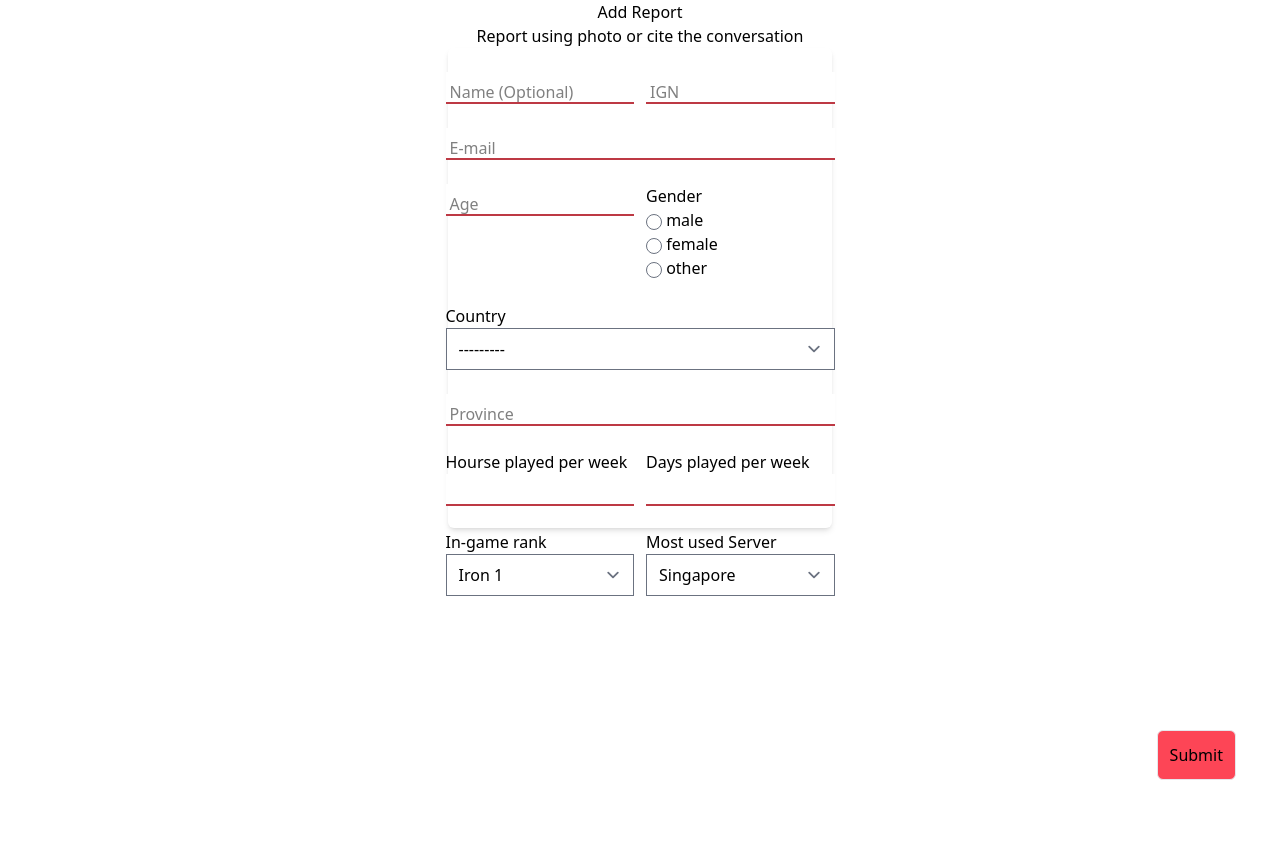
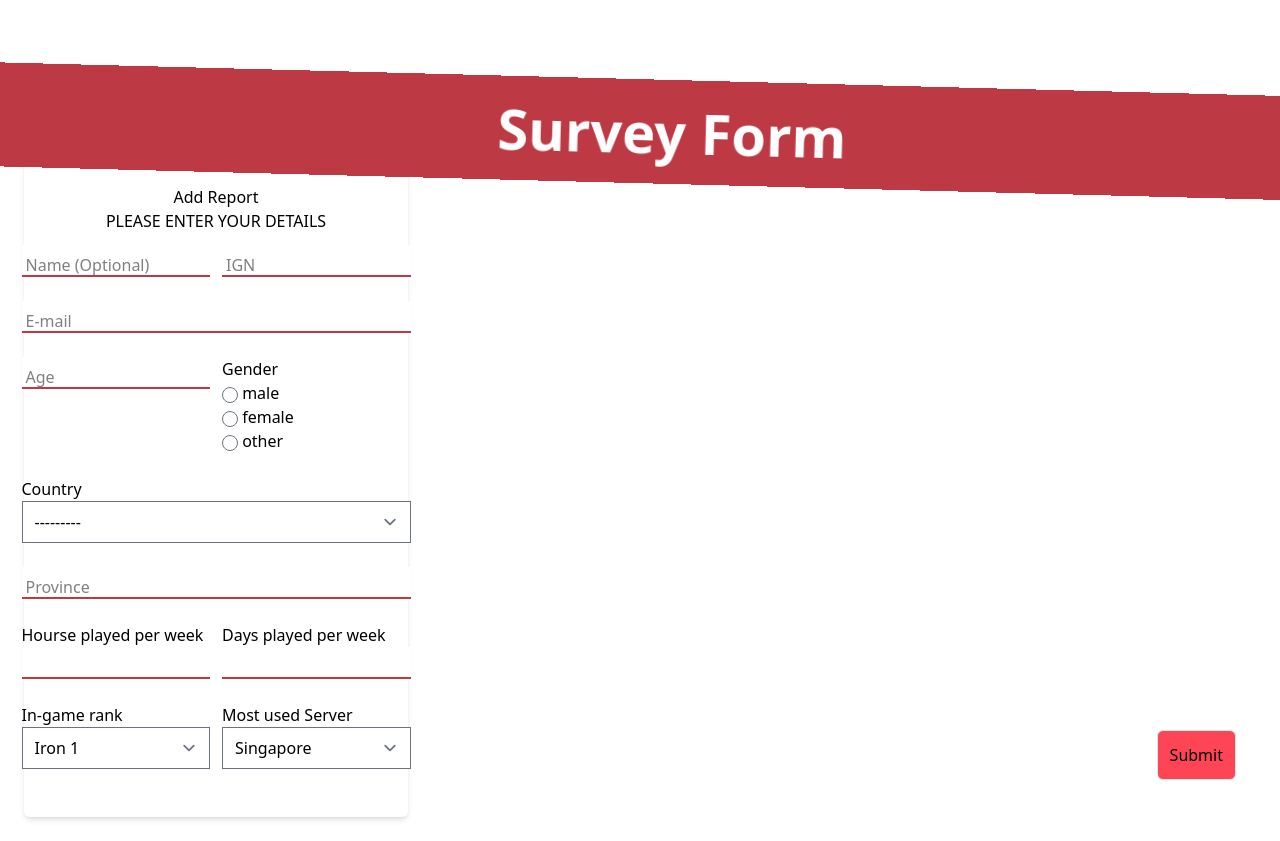
Before and after one commit to cooldragon12/toxicity-detection-thesis, a Django app: template src/report/templates/add_report.html in a window 1280 px wide; the page is wider, and only the part inside the window is pictured. Before the commit the page ends 780 px from the top of that part, so only its background shows below. Run offline with Django 4.2, Linux system fonts and the light colour scheme; the template is opened without the code that fills it: values that come from a table or form of the project are taken from there, others are empty; parts of the project's set-up code (start-up, migrations or seed data) failed here and were passed over; some libraries are stand-ins or nearby versions.

Commit message:
Added navigation bar and the banner

```diff
--- a/src/report/templates/add_report.html
+++ b/src/report/templates/add_report.html
@@ -1,19 +1,25 @@
 {% extends 'layout.html' %}
+{% load static%}
 
 {% block title %}Add Report{% endblock title %}
 
 
 {% block content %}
-<div class="flex flex-col justify-center items-center">
+<div class="flex flex-col justify-center relative h-[100vh] ">
 
+
+    <div class="bg-secondary fixed w-[110%] h-[13%] left-[-2rem] top-20 rotate-[1.5deg] z-20 flex justify-center text-center items-center">
+        <h1 class="text-white font-bold text-[3.5em] subpixel-antialiased">Survey Form</h1>
+    </div>
+    <form method="post" class="flex justify-between h-fit pt-[13%]">
+        {% csrf_token %}
+        <div class="flex justify-between h-[100%]">
+            <div class="flex flex-wrap items-center justify-center m-6 rounded-md shadow-md w-[30vw] ">
+                <div id="demography-form" class="flex flex-col p-6">
+                    <div class="flex flex-col my-3 justify-center text-center">
                         <h1>Add Report</h1>
-    <p class="text-text">Report using photo or cite the conversation</p>
-
-    <form method="post" class="flex flex-col justify-center items-center w-[200vw]">
-        {% csrf_token %}
-        <div class="flex flex-wrap items-center justify-center p-6 rounded-md shadow-md w-[30vw] h-[60vh]">
-            <div id="demography-form" class="flex flex-col ">
-                {% comment %} {% for input in form %} {% endcomment %}
+                        <p class="text-text">PLEASE ENTER YOUR DETAILS</p>
+                    </div>
                     <div class="flex gap-3">
                         <div class="input_container">
                             {% comment %} Name Input {% endcomment %}
@@ -91,25 +97,33 @@
                             {{ form.often_server.errors }}
                         </div>
                     </div>
-                {% comment %} {% endfor %} {% endcomment %}
                 </div>
+            </div>
+            <div class="flex justify-center">
+                {% comment %} <div class="bg-[url({% static "theme/fade.jpg" %})]"> {% endcomment %}
 
                 </div>
                 <div class="">
+                    <p>PLEASE MAKE SURE TO ENTER IGN AND CONTACT DETAILS FOR THE RAFFLE</p>
+                </div>
+            </div>
+         </div>
+        {% comment %} <div class="flex flex-wrap items-center justify-center p-6 rounded-md shadow-md w-[30vw] h-[60vh]">
             {% if formset%}
             {{ formset.management_form }}
             <div id="report-form-list" class="flex flex-wrap items-center justify-center p-6 rounded-md shadow-md">
                 {% for form in formset %}
-                <div id='player-entry-form-0' class='report-form'>
+                <div id='player-entry-form-0' class='report-form flex flex-col justify-center items-center'>
                     <div class="input_container">
                         <label for="{{ form.text.id_for_label }}" >{{ form.text.label }}</label>
                         {{ form.text }}
                         {{ form.text.errors }}
                     </div>
-                    <div class="input_container">
-                        <label class="input-image-label" for="{{ form.screenshot.id_for_label }}" >{{ form.screenshot.label }}</label>
-                        {{ form.screenshot }}
+                    <div class="input_container_dropdown">
+                        <label class="drop-zone-label" for="{{ form.screenshot.id_for_label }}" >{{ form.screenshot.label }}</label>
+                        <input type="file" name="screenshot" accept="image/*" class="drop-zone-input" id="{{ form.screenshot.id_for_label }}">
                         {{ form.screenshot.errors }}
+                        <div class="drop-zone-preview"></div>
                     </div>
                     <div class="input_container">
                         <label class="input-text-label" for="{{ form.description.id_for_label }}" >{{ form.description.label }}</label>
@@ -118,18 +132,19 @@
                     </div>
                 </div>
                 {% endfor %}
+            </div>
             <button id="report-add-button" class="border-spacing-1 border rounded-md p-3 hover:bg-slate-500 transition-colors" type="button">Add</button>
-            </div>
             <div id="report-form-empty" class="hidden">
                     <div class="input_container">
                         <label for="{{ formset.empty_form.text.id_for_label }}" >{{ formset.empty_form.text.label }}</label>
                         {{ formset.empty_form.text }}
                         {{ formset.empty_form.text.errors }}
                     </div>
-                    <div class="input_container">
-                        <label class="input-image-label" for="{{ formset.empty_form.screenshot.id_for_label }}" >{{ formset.empty_form.screenshot.label }}</label>
-                        {{ formset.empty_form.screenshot }}
+                    <div class="input_container_dropdown" for="{{ formset.empty_form.screenshot.id_for_label }}">
+                        <label class="drop-zone-label" for="{{ formset.empty_form.screenshot.id_for_label }}" >{{ formset.empty_form.screenshot.label }}</label>
+                        <input type="file" name="screenshot" accept="image/*" class="drop-zone-input" id="{{ formset.empty_form.screenshot.id_for_label }}">
                         {{ formset.empty_form.screenshot.errors }}
+                        <div class="drop-zone-preview"></div>
                     </div>
                     <div class="input_container">
                         <label class="input-text-label" for="{{ formset.empty_form.description.id_for_label }}" >{{ formset.empty_form.description.label }}</label>
@@ -139,7 +154,7 @@
 
             </div>
             {% endif %}
-        </div>
+        </div> {% endcomment %}
         <div id="button-section" class="fixed bottom-5 right-9 flex justify-between items-center px-2">
             <button class=" border-spacing-1 bg-primary border rounded-md p-3 hover:bg-accent transition-colors" type="submit">Submit</button>
         </div>
@@ -149,6 +164,65 @@
 
 {% block scripts %}
 <script>
+    window.addEventListener("DOMContentLoaded", () => {
+        function handlingNewEntry(){
+            const dropZones = document.querySelectorAll(".input_container_dropdown");
+            dropZones.forEach((dropZone) => {
+
+                const fileInput = dropZone.querySelector(".drop-zone-input");
+                const previewContainer = dropZone.querySelector(".drop-zone-preview");
+                dropZone.addEventListener("click", () => {
+                    fileInput.click();
+                });
+
+                dropZone.addEventListener("dragover", (e) => {
+                    e.preventDefault();
+                    dropZone.classList.add("drop-zone-active");
+                });
+
+                dropZone.addEventListener("dragleave", () => {
+                    dropZone.classList.remove("drop-zone-active");
+                });
+
+                dropZone.addEventListener("drop", (e) => {
+                    e.preventDefault();
+                    dropZone.classList.remove("drop-zone-active");
+
+                    const files = e.dataTransfer.files;
+                    if (files.length > 0) {
+                        fileInput.files = files;
+                        displayImagePreview(files[0], previewContainer);
+                    }
+                });
+
+                fileInput.addEventListener("change", () => {
+                    const files = fileInput.files;
+                    if (files.length > 0) {
+                        displayImagePreview(files[0], previewContainer);
+                    }
+                });
+            });
+        }
+
+        function displayImagePreview(file, container) {
+            const reader = new FileReader();
+
+            reader.onload = function (e) {
+                const imagePreview = document.createElement("div");
+                imagePreview.classList.add("drop-zone__image-preview");
+
+                const image = document.createElement("img");
+                image.src = e.target.result;
+                image.alt = file.name;
+
+                imagePreview.appendChild(image);
+                container.innerHTML = "";
+                container.appendChild(imagePreview);
+            };
+
+            reader.readAsDataURL(file);
+        }
+        handlingNewEntry();
             var addButton = document.getElementById('report-add-button');
                 var formList = document.getElementById('report-form-list');
                 var totalForms = document.getElementById('id_player_entries-TOTAL_FORMS');
@@ -162,15 +236,16 @@
                     var newElement = reportEmpty.cloneNode(true);
                     const formRegex = RegExp('__prefix__', 'g');
 
-            console.log('clicked');
-            newElement.setAttribute('class', 'report-form');
+                    newElement.setAttribute('class', 'report-form flex flex-col justify-center items-center');
                     newElement.classList.remove('hidden');
                     newElement.setAttribute('id', `player-entry-form-${currentCount}`);
                     newElement.innerHTML = newElement.innerHTML.replace(formRegex, currentCount);
-            console.log(newElement);
                     totalForms.setAttribute('value', currentCount + 1);
                     formList.appendChild(newElement);
+                    handlingNewEntry();
                 }
+
+        });
 
             {% comment %} function handlesImageDrag {% endcomment %}
 </script>
--- a/src/theme/static/css/dist/styles.css
+++ b/src/theme/static/css/dist/styles.css
@@ -737,12 +830,99 @@ select {
   position: fixed;
 }
 
+.absolute {
+  position: absolute;
+}
+
+.relative {
+  position: relative;
+}
+
+.sticky {
+  position: sticky;
+}
+
 .bottom-5 {
   bottom: 1.25rem;
 }
 
 .right-9 {
   right: 2.25rem;
+}
+
+.top-0 {
+  top: 0px;
+}
+
+.top-20 {
+  top: 5rem;
+}
+
+.left-\[-1rem\] {
+  left: -1rem;
+}
+
+.left-\[-2rem\] {
+  left: -2rem;
+}
+
+.z-10 {
+  z-index: 10;
+}
+
+.z-50 {
+  z-index: 50;
+}
+
+.z-20 {
+  z-index: 20;
+}
+
+.m-5 {
+  margin: 1.25rem;
+}
+
+.m-\[20vh\] {
+  margin: 20vh;
+}
+
+.m-6 {
+  margin: 1.5rem;
+}
+
+.mx-4 {
+  margin-left: 1rem;
+  margin-right: 1rem;
+}
+
+.mx-1 {
+  margin-left: 0.25rem;
+  margin-right: 0.25rem;
+}
+
+.my-\[20vh\] {
+  margin-top: 20vh;
+  margin-bottom: 20vh;
+}
+
+.my-2 {
+  margin-top: 0.5rem;
+  margin-bottom: 0.5rem;
+}
+
+.my-5 {
+  margin-top: 1.25rem;
+  margin-bottom: 1.25rem;
+}
+
+.my-4 {
+  margin-top: 1rem;
+  margin-bottom: 1rem;
+}
+
+.my-3 {
+  margin-top: 0.75rem;
+  margin-bottom: 0.75rem;
 }
 
 .block {
@@ -757,30 +937,133 @@ select {
   display: none;
 }
 
-.h-\[80vh\] {
-  height: 80vh;
+.h-\[60vh\] {
+  height: 60vh;
 }
 
-.h-\[60vh\] {
-  height: 60vh;
+.h-\[10vh\] {
+  height: 10vh;
+}
+
+.h-\[30vh\] {
+  height: 30vh;
+}
+
+.h-\[15vh\] {
+  height: 15vh;
+}
+
+.h-\[10\%\] {
+  height: 10%;
+}
+
+.h-\[8\%\] {
+  height: 8%;
+}
+
+.h-\[100\%\] {
+  height: 100%;
+}
+
+.h-\[15\%\] {
+  height: 15%;
+}
+
+.h-\[13\%\] {
+  height: 13%;
+}
+
+.h-\[100vh\] {
+  height: 100vh;
+}
+
+.h-\[65vh\] {
+  height: 65vh;
+}
+
+.h-fit {
+  height: -moz-fit-content;
+  height: fit-content;
+}
+
+.w-\[200vw\] {
+  width: 200vw;
 }
 
 .w-\[30vw\] {
   width: 30vw;
 }
 
-.w-\[200vw\] {
-  width: 200vw;
+.w-\[100\%\] {
+  width: 100%;
 }
 
-.w-\[150vw\] {
-  width: 150vw;
+.w-\[150\%\] {
+  width: 150%;
+}
+
+.w-\[120\%\] {
+  width: 120%;
+}
+
+.w-\[110\%\] {
+  width: 110%;
 }
 
 .border-spacing-1 {
   --tw-border-spacing-x: 0.25rem;
   --tw-border-spacing-y: 0.25rem;
   border-spacing: var(--tw-border-spacing-x) var(--tw-border-spacing-y);
+}
+
+.rotate-12 {
+  --tw-rotate: 12deg;
+  transform: translate(var(--tw-translate-x), var(--tw-translate-y)) rotate(var(--tw-rotate)) skewX(var(--tw-skew-x)) skewY(var(--tw-skew-y)) scaleX(var(--tw-scale-x)) scaleY(var(--tw-scale-y));
+}
+
+.rotate-6 {
+  --tw-rotate: 6deg;
+  transform: translate(var(--tw-translate-x), var(--tw-translate-y)) rotate(var(--tw-rotate)) skewX(var(--tw-skew-x)) skewY(var(--tw-skew-y)) scaleX(var(--tw-scale-x)) scaleY(var(--tw-scale-y));
+}
+
+.rotate-3 {
+  --tw-rotate: 3deg;
+  transform: translate(var(--tw-translate-x), var(--tw-translate-y)) rotate(var(--tw-rotate)) skewX(var(--tw-skew-x)) skewY(var(--tw-skew-y)) scaleX(var(--tw-scale-x)) scaleY(var(--tw-scale-y));
+}
+
+.rotate-2 {
+  --tw-rotate: 2deg;
+  transform: translate(var(--tw-translate-x), var(--tw-translate-y)) rotate(var(--tw-rotate)) skewX(var(--tw-skew-x)) skewY(var(--tw-skew-y)) scaleX(var(--tw-scale-x)) scaleY(var(--tw-scale-y));
+}
+
+.rotate-1 {
+  --tw-rotate: 1deg;
+  transform: translate(var(--tw-translate-x), var(--tw-translate-y)) rotate(var(--tw-rotate)) skewX(var(--tw-skew-x)) skewY(var(--tw-skew-y)) scaleX(var(--tw-scale-x)) scaleY(var(--tw-scale-y));
+}
+
+.rotate-\[10deg\] {
+  --tw-rotate: 10deg;
+  transform: translate(var(--tw-translate-x), var(--tw-translate-y)) rotate(var(--tw-rotate)) skewX(var(--tw-skew-x)) skewY(var(--tw-skew-y)) scaleX(var(--tw-scale-x)) scaleY(var(--tw-scale-y));
+}
+
+.rotate-\[1deg\] {
+  --tw-rotate: 1deg;
+  transform: translate(var(--tw-translate-x), var(--tw-translate-y)) rotate(var(--tw-rotate)) skewX(var(--tw-skew-x)) skewY(var(--tw-skew-y)) scaleX(var(--tw-scale-x)) scaleY(var(--tw-scale-y));
+}
+
+.rotate-\[2deg\] {
+  --tw-rotate: 2deg;
+  transform: translate(var(--tw-translate-x), var(--tw-translate-y)) rotate(var(--tw-rotate)) skewX(var(--tw-skew-x)) skewY(var(--tw-skew-y)) scaleX(var(--tw-scale-x)) scaleY(var(--tw-scale-y));
+}
+
+.rotate-\[1\.5deg\] {
+  --tw-rotate: 1.5deg;
+  transform: translate(var(--tw-translate-x), var(--tw-translate-y)) rotate(var(--tw-rotate)) skewX(var(--tw-skew-x)) skewY(var(--tw-skew-y)) scaleX(var(--tw-scale-x)) scaleY(var(--tw-scale-y));
+}
+
+.skew-x-6 {
+  --tw-skew-x: 6deg;
+  transform: translate(var(--tw-translate-x), var(--tw-translate-y)) rotate(var(--tw-rotate)) skewX(var(--tw-skew-x)) skewY(var(--tw-skew-y)) scaleX(var(--tw-scale-x)) scaleY(var(--tw-scale-y));
 }
 
 .flex-col {
@@ -820,6 +1107,11 @@ select {
   background-color: rgb(253 69 86 / var(--tw-bg-opacity));
 }
 
+.bg-secondary {
+  --tw-bg-opacity: 1;
+  background-color: rgb(189 57 68 / var(--tw-bg-opacity));
+}
+
 .p-3 {
   padding: 0.75rem;
 }
@@ -828,13 +1120,113 @@ select {
   padding: 1.5rem;
 }
 
+.p-8 {
+  padding: 2rem;
+}
+
 .px-2 {
   padding-left: 0.5rem;
   padding-right: 0.5rem;
 }
 
+.px-1 {
+  padding-left: 0.25rem;
+  padding-right: 0.25rem;
+}
+
+.px-3 {
+  padding-left: 0.75rem;
+  padding-right: 0.75rem;
+}
+
+.px-4 {
+  padding-left: 1rem;
+  padding-right: 1rem;
+}
+
+.px-5 {
+  padding-left: 1.25rem;
+  padding-right: 1.25rem;
+}
+
+.py-\[10\%\] {
+  padding-top: 10%;
+  padding-bottom: 10%;
+}
+
+.py-\[15\%\] {
+  padding-top: 15%;
+  padding-bottom: 15%;
+}
+
+.py-\[13\%\] {
+  padding-top: 13%;
+  padding-bottom: 13%;
+}
+
+.pt-\[13\%\] {
+  padding-top: 13%;
+}
+
+.pt-\[16\%\] {
+  padding-top: 16%;
+}
+
+.pt-\[15\%\] {
+  padding-top: 15%;
+}
+
+.pt-\[14\%\] {
+  padding-top: 14%;
+}
+
+.text-center {
+  text-align: center;
+}
+
 .align-middle {
   vertical-align: middle;
+}
+
+.text-lg {
+  font-size: 1.125rem;
+  line-height: 1.75rem;
+}
+
+.text-\[40px\] {
+  font-size: 40px;
+}
+
+.text-\[20px\] {
+  font-size: 20px;
+}
+
+.text-\[16px\] {
+  font-size: 16px;
+}
+
+.text-\[50px\] {
+  font-size: 50px;
+}
+
+.text-\[5em\] {
+  font-size: 5em;
+}
+
+.text-\[3em\] {
+  font-size: 3em;
+}
+
+.text-\[4em\] {
+  font-size: 4em;
+}
+
+.text-\[3\.5em\] {
+  font-size: 3.5em;
+}
+
+.font-bold {
+  font-weight: 700;
 }
 
 .text-text {
@@ -842,10 +1234,59 @@ select {
   color: rgb(0 0 0 / var(--tw-text-opacity));
 }
 
+.text-white {
+  --tw-text-opacity: 1;
+  color: rgb(255 255 255 / var(--tw-text-opacity));
+}
+
+.antialiased {
+  -webkit-font-smoothing: antialiased;
+  -moz-osx-font-smoothing: grayscale;
+}
+
+.subpixel-antialiased {
+  -webkit-font-smoothing: auto;
+  -moz-osx-font-smoothing: auto;
+}
+
 .shadow-md {
   --tw-shadow: 0 4px 6px -1px rgb(0 0 0 / 0.1), 0 2px 4px -2px rgb(0 0 0 / 0.1);
   --tw-shadow-colored: 0 4px 6px -1px var(--tw-shadow-color), 0 2px 4px -2px var(--tw-shadow-color);
   box-shadow: var(--tw-ring-offset-shadow, 0 0 #0000), var(--tw-ring-shadow, 0 0 #0000), var(--tw-shadow);
+}
+
+.blur-md {
+  --tw-blur: blur(12px);
+  filter: var(--tw-blur) var(--tw-brightness) var(--tw-contrast) var(--tw-grayscale) var(--tw-hue-rotate) var(--tw-invert) var(--tw-saturate) var(--tw-sepia) var(--tw-drop-shadow);
+}
+
+.blur-sm {
+  --tw-blur: blur(4px);
+  filter: var(--tw-blur) var(--tw-brightness) var(--tw-contrast) var(--tw-grayscale) var(--tw-hue-rotate) var(--tw-invert) var(--tw-saturate) var(--tw-sepia) var(--tw-drop-shadow);
+}
+
+.backdrop-blur-md {
+  --tw-backdrop-blur: blur(12px);
+  -webkit-backdrop-filter: var(--tw-backdrop-blur) var(--tw-backdrop-brightness) var(--tw-backdrop-contrast) var(--tw-backdrop-grayscale) var(--tw-backdrop-hue-rotate) var(--tw-backdrop-invert) var(--tw-backdrop-opacity) var(--tw-backdrop-saturate) var(--tw-backdrop-sepia);
+          backdrop-filter: var(--tw-backdrop-blur) var(--tw-backdrop-brightness) var(--tw-backdrop-contrast) var(--tw-backdrop-grayscale) var(--tw-backdrop-hue-rotate) var(--tw-backdrop-invert) var(--tw-backdrop-opacity) var(--tw-backdrop-saturate) var(--tw-backdrop-sepia);
+}
+
+.backdrop-blur-sm {
+  --tw-backdrop-blur: blur(4px);
+  -webkit-backdrop-filter: var(--tw-backdrop-blur) var(--tw-backdrop-brightness) var(--tw-backdrop-contrast) var(--tw-backdrop-grayscale) var(--tw-backdrop-hue-rotate) var(--tw-backdrop-invert) var(--tw-backdrop-opacity) var(--tw-backdrop-saturate) var(--tw-backdrop-sepia);
+          backdrop-filter: var(--tw-backdrop-blur) var(--tw-backdrop-brightness) var(--tw-backdrop-contrast) var(--tw-backdrop-grayscale) var(--tw-backdrop-hue-rotate) var(--tw-backdrop-invert) var(--tw-backdrop-opacity) var(--tw-backdrop-saturate) var(--tw-backdrop-sepia);
+}
+
+.backdrop-brightness-50 {
+  --tw-backdrop-brightness: brightness(.5);
+  -webkit-backdrop-filter: var(--tw-backdrop-blur) var(--tw-backdrop-brightness) var(--tw-backdrop-contrast) var(--tw-backdrop-grayscale) var(--tw-backdrop-hue-rotate) var(--tw-backdrop-invert) var(--tw-backdrop-opacity) var(--tw-backdrop-saturate) var(--tw-backdrop-sepia);
+          backdrop-filter: var(--tw-backdrop-blur) var(--tw-backdrop-brightness) var(--tw-backdrop-contrast) var(--tw-backdrop-grayscale) var(--tw-backdrop-hue-rotate) var(--tw-backdrop-invert) var(--tw-backdrop-opacity) var(--tw-backdrop-saturate) var(--tw-backdrop-sepia);
+}
+
+.backdrop-brightness-110 {
+  --tw-backdrop-brightness: brightness(1.1);
+  -webkit-backdrop-filter: var(--tw-backdrop-blur) var(--tw-backdrop-brightness) var(--tw-backdrop-contrast) var(--tw-backdrop-grayscale) var(--tw-backdrop-hue-rotate) var(--tw-backdrop-invert) var(--tw-backdrop-opacity) var(--tw-backdrop-saturate) var(--tw-backdrop-sepia);
+          backdrop-filter: var(--tw-backdrop-blur) var(--tw-backdrop-brightness) var(--tw-backdrop-contrast) var(--tw-backdrop-grayscale) var(--tw-backdrop-hue-rotate) var(--tw-backdrop-invert) var(--tw-backdrop-opacity) var(--tw-backdrop-saturate) var(--tw-backdrop-sepia);
 }
 
 .transition-colors {
```
Also changed, not shown: other parts of src/theme/static/css/dist/styles.css (+97 -0 lines), src/report/templates/layout.html (+14 -0 lines). Lines whose indentation alone changed are shown as unchanged.
